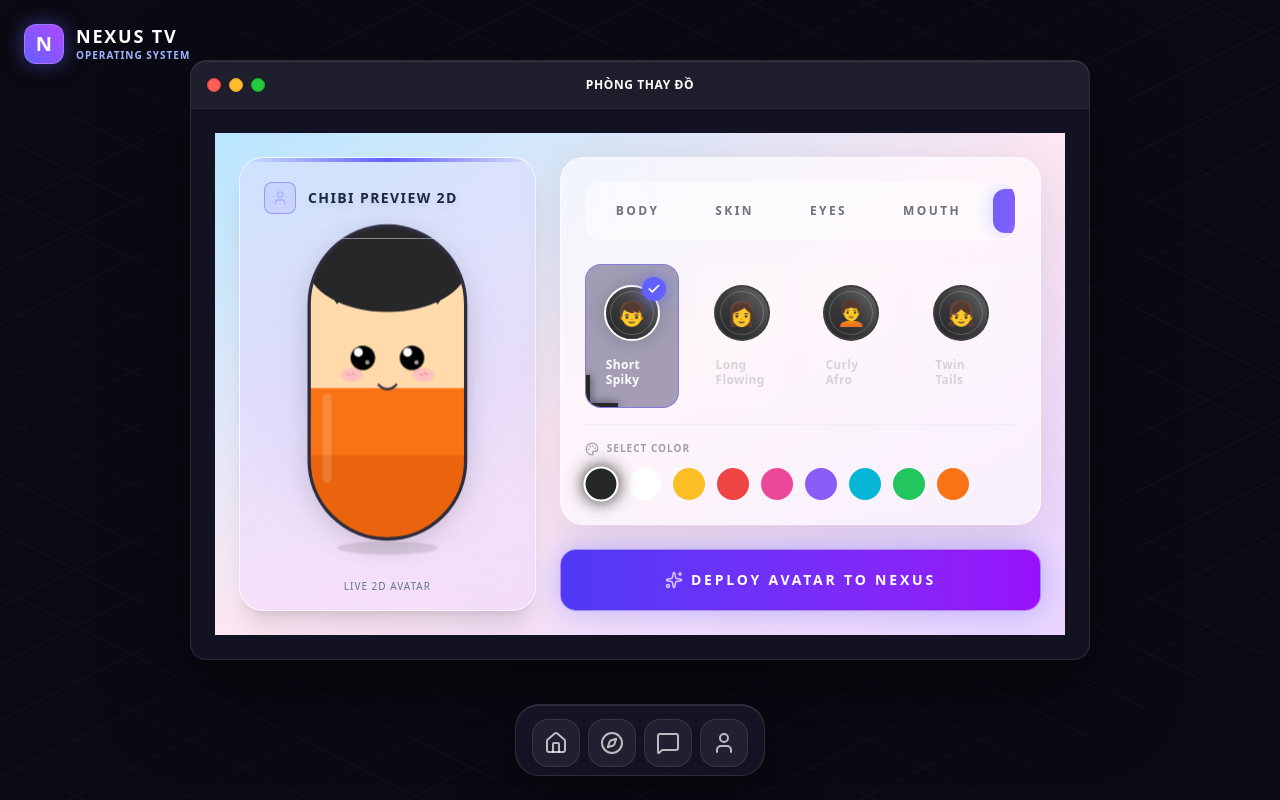
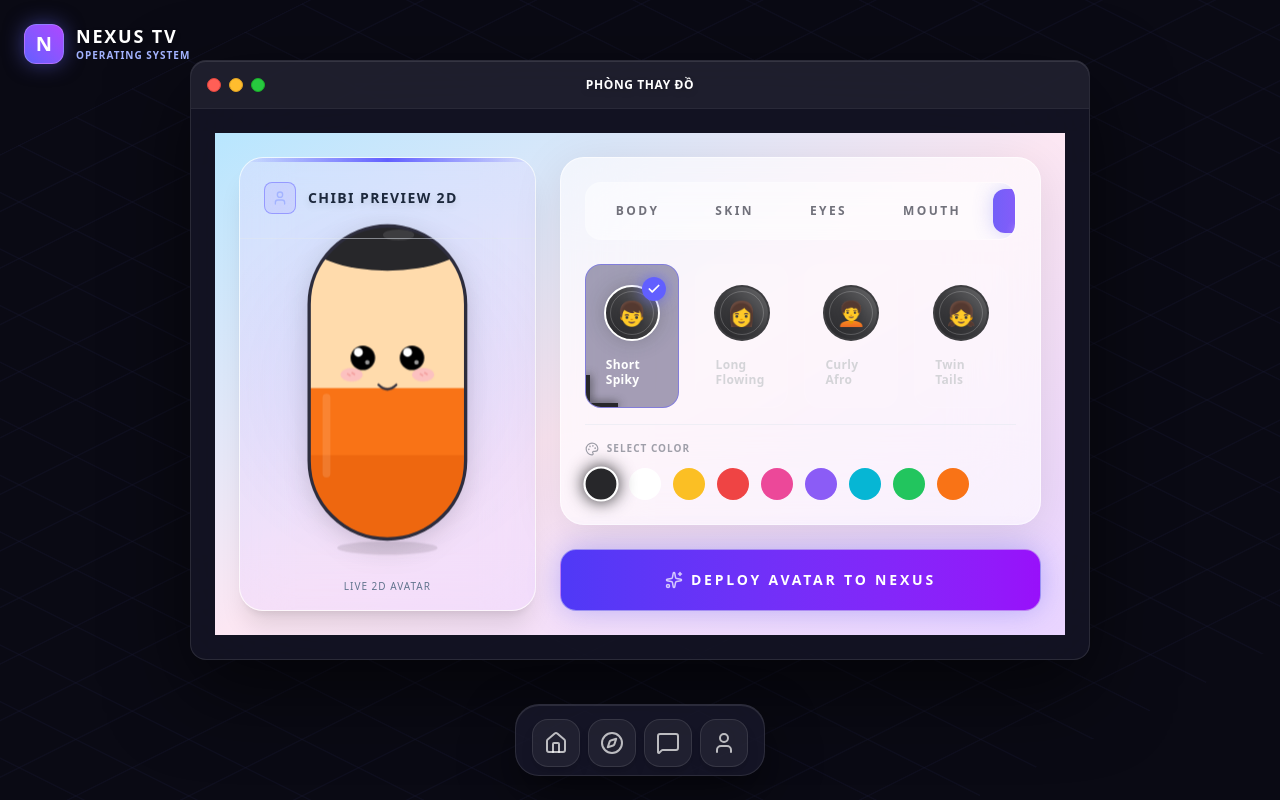
Before and after one commit to Tunglofichill/Nexus, a Next.js app: page /onboarding in a window 1280 px wide. Built offline with nearby package versions, Linux system fonts and the light colour scheme.

Commit message:
simplify: strip everything - just capsule with colors, tiny high hair cap, cute face, high forehead

```diff
--- a/src/components/Chibi2D.tsx
+++ b/src/components/Chibi2D.tsx
@@ -30,7 +30,6 @@ const darken = (hex: string, amt: number) => {
   const b = Math.max(0, Math.min(255, (n & 0xFF) - Math.round(255 * amt)))
   return '#' + ((1 << 24) + (r << 16) + (g << 8) + b).toString(16).slice(1)
 }
-const lighten = (hex: string, amt: number) => darken(hex, -amt)
 
 export default function Chibi2D({
   skinColor = '#ffdbac',
@@ -39,7 +38,6 @@ export default function Chibi2D({
   eyesId = 'eyes_normal',
   eyesColor = '#1a1a1a',
   mouthId = 'mouth_smile',
-  hairId = 'hair_short',
   accessoryId = 'acc_none',
   accessoryColor = '#a78bfa',
   decalsId = 'decal_none',
@@ -49,30 +47,17 @@ export default function Chibi2D({
 }: Chibi2DProps) {
   const rawId = useId()
   const uid = rawId.replace(/:/g, '')
+  const clothesDark = useMemo(() => darken(clothesColor, 0.15), [clothesColor])
 
-  const clothesDark = useMemo(() => darken(clothesColor, 0.15), [clothesColor])
-  const hairDark = useMemo(() => darken(hairColor, 0.15), [hairColor])
-  const hairLight = useMemo(() => lighten(hairColor, 0.12), [hairColor])
-
-  // Capsule dimensions (viewBox 200x340)
-  const W = 140       // capsule width
-  const R = W / 2      // corner radius = perfect semicircle
-  const H = 280        // capsule height
-  const CX = 100       // center X
-  const TOP = 30       // top Y
-  const SPLIT = 175    // where skin meets clothes (Y)
+  // Capsule: viewBox 200x340
+  const W = 140, R = 70, H = 280, CX = 100, TOP = 30
+  const SPLIT = 175  // skin | clothes divider
 
   return (
     <div className={`relative w-full h-full flex items-center justify-center ${className}`}>
       <style>{`
-        @keyframes cf-${uid} {
-          0%, 100% { transform: translateY(0); }
-          50% { transform: translateY(-6px); }
-        }
-        @keyframes cb-${uid} {
-          0%, 92%, 94%, 100% { transform: scaleY(1); }
-          93% { transform: scaleY(0.05); }
-        }
+        @keyframes cf-${uid} { 0%,100%{transform:translateY(0)} 50%{transform:translateY(-6px)} }
+        @keyframes cb-${uid} { 0%,92%,94%,100%{transform:scaleY(1)} 93%{transform:scaleY(0.05)} }
         .cf-${uid} { animation: cf-${uid} 3s ease-in-out infinite; }
         .cb-${uid} { animation: cb-${uid} 4s ease-in-out infinite; transform-origin: center 155px; }
       `}</style>
@@ -85,58 +70,20 @@ export default function Chibi2D({
           </clipPath>
         </defs>
 
-        {/* ── CAPSULE BODY ── */}
+        {/* ── CAPSULE ── */}
         <g clipPath={`url(#cap-${uid})`}>
-          {/* Top half = skin */}
+          {/* Skin (top) */}
           <rect x={CX - R} y={TOP} width={W} height={H} fill={skinColor} />
-          {/* Bottom half = clothes */}
+          {/* Clothes color (bottom) — just a flat color */}
           <rect x={CX - R} y={SPLIT} width={W} height={H - (SPLIT - TOP)} fill={clothesColor} />
-          {/* Clothes dark bottom gradient */}
-          <rect x={CX - R} y={SPLIT + 60} width={W} height={H - (SPLIT - TOP) - 60} fill={clothesDark} opacity="0.4" />
-          {/* Highlight stripe on clothes */}
-          <rect x={CX - R + 12} y={SPLIT + 5} width={8} height={80} rx={4} fill="#fff" opacity="0.15" />
+          <rect x={CX - R} y={SPLIT + 60} width={W} height={H - (SPLIT - TOP) - 60} fill={clothesDark} opacity="0.3" />
+          {/* Highlight stripe */}
+          <rect x={CX - R + 12} y={SPLIT + 5} width={7} height={75} rx={3.5} fill="#fff" opacity="0.12" />
 
-          {/* ── HAIR (inside capsule clip) ── */}
-          {hairId !== 'hair_bald' && (<>
-            {/* Base hair cap */}
-            <ellipse cx={CX} cy={TOP + 35} rx={R + 2} ry={42} fill={hairColor} />
-
-            {/* Bangs */}
-            {hairId === 'hair_short' && (<>
-              <path d={`M ${CX - 55} ${TOP + 55} C ${CX - 40} ${TOP + 25}, ${CX - 10} ${TOP + 10}, ${CX} ${TOP + 8} C ${CX + 10} ${TOP + 10}, ${CX + 40} ${TOP + 25}, ${CX + 55} ${TOP + 55} L ${CX + 45} ${TOP + 70} C ${CX + 30} ${TOP + 50}, ${CX + 10} ${TOP + 45}, ${CX} ${TOP + 48} C ${CX - 10} ${TOP + 45}, ${CX - 30} ${TOP + 50}, ${CX - 45} ${TOP + 70} Z`} fill={hairColor} />
-            </>)}
-            {(hairId === 'hair_long' || hairId === 'hair_ponytail' || hairId === 'hair_samurai') && (<>
-              <path d={`M ${CX - 58} ${TOP + 60} C ${CX - 45} ${TOP + 25}, ${CX - 15} ${TOP + 8}, ${CX} ${TOP + 5} C ${CX + 15} ${TOP + 8}, ${CX + 45} ${TOP + 25}, ${CX + 58} ${TOP + 60} L ${CX + 48} ${TOP + 80} C ${CX + 30} ${TOP + 55}, ${CX} ${TOP + 50}, ${CX - 30} ${TOP + 55}, ${CX - 48} ${TOP + 80} Z`} fill={hairColor} />
-              {/* Side strands */}
-              <rect x={CX - R - 2} y={TOP + 50} width={12} height={120} rx={6} fill={hairColor} />
-              <rect x={CX + R - 10} y={TOP + 50} width={12} height={120} rx={6} fill={hairColor} />
-            </>)}
-            {hairId === 'hair_twintails' && (<>
-              <path d={`M ${CX - 55} ${TOP + 55} C ${CX - 40} ${TOP + 20}, ${CX} ${TOP + 5}, ${CX + 40} ${TOP + 20} C ${CX + 55} ${TOP + 55}, ${CX + 48} ${TOP + 75}, ${CX - 48} ${TOP + 75} Z`} fill={hairColor} />
-              {/* Twin tails */}
-              <ellipse cx={CX - 58} cy={SPLIT - 15} rx={14} ry={50} fill={hairColor} />
-              <ellipse cx={CX + 58} cy={SPLIT - 15} rx={14} ry={50} fill={hairColor} />
-            </>)}
-            {hairId === 'hair_curly' && (<>
-              <circle cx={CX - 25} cy={TOP + 30} r={22} fill={hairColor} />
-              <circle cx={CX + 5} cy={TOP + 20} r={25} fill={hairColor} />
-              <circle cx={CX + 30} cy={TOP + 28} r={20} fill={hairColor} />
-              <circle cx={CX - 40} cy={TOP + 50} r={18} fill={hairColor} />
-              <circle cx={CX + 42} cy={TOP + 48} r={17} fill={hairColor} />
-            </>)}
-            {hairId === 'hair_mohawk' && (
-              <ellipse cx={CX} cy={TOP + 5} rx={16} ry={30} fill={hairColor} />
-            )}
-            {hairId === 'hair_messy' && (<>
-              <path d={`M ${CX - 55} ${TOP + 55} C ${CX - 40} ${TOP + 15}, ${CX} ${TOP}, ${CX + 40} ${TOP + 15} C ${CX + 55} ${TOP + 55}, ${CX + 50} ${TOP + 75}, ${CX - 50} ${TOP + 75} Z`} fill={hairColor} />
-              <path d={`M ${CX - 20} ${TOP + 5} L ${CX - 30} ${TOP - 15} L ${CX - 10} ${TOP + 2}`} fill={hairColor} />
-              <path d={`M ${CX + 10} ${TOP} L ${CX + 15} ${TOP - 18} L ${CX + 25} ${TOP + 5}`} fill={hairLight} />
-              <path d={`M ${CX + 35} ${TOP + 15} L ${CX + 48} ${TOP - 5} L ${CX + 42} ${TOP + 18}`} fill={hairColor} />
-            </>)}
-
-            {/* Hair shine */}
-            <ellipse cx={CX + 8} cy={TOP + 25} rx={12} ry={6} fill="#fff" opacity="0.12" transform="rotate(-15)" />
-          </>)}
+          {/* ── HAIR — just a small cap on the very top, HIGH forehead ── */}
+          <ellipse cx={CX} cy={TOP + 12} rx={R + 2} ry={28} fill={hairColor} />
+          {/* Hair shine */}
+          <ellipse cx={CX + 10} cy={TOP + 8} rx={14} ry={5} fill="#fff" opacity="0.1" />
         </g>
 
         {/* Capsule outline */}
@@ -144,29 +91,30 @@ export default function Chibi2D({
               fill="none" stroke="#2d2d3d" strokeWidth="3" />
 
         {/* ── FACE ── */}
-        {/* Eyes */}
         <g className={`cb-${uid}`}>
           {(eyesId === 'eyes_normal' || eyesId === 'eyes_big') && (<>
+            {/* Left eye */}
             <circle cx={CX - 22} cy={148} r={eyesId === 'eyes_big' ? 14 : 11} fill="#111" />
             <circle cx={CX - 22} cy={148} r={eyesId === 'eyes_big' ? 13 : 10} fill={eyesColor} />
             <circle cx={CX - 26} cy={143} r={eyesId === 'eyes_big' ? 5 : 4} fill="#fff" />
             <circle cx={CX - 18} cy={152} r={2} fill="#fff" opacity="0.6" />
+            {/* Right eye */}
             <circle cx={CX + 22} cy={148} r={eyesId === 'eyes_big' ? 14 : 11} fill="#111" />
             <circle cx={CX + 22} cy={148} r={eyesId === 'eyes_big' ? 13 : 10} fill={eyesColor} />
             <circle cx={CX + 18} cy={143} r={eyesId === 'eyes_big' ? 5 : 4} fill="#fff" />
             <circle cx={CX + 26} cy={152} r={2} fill="#fff" opacity="0.6" />
           </>)}
           {eyesId === 'eyes_closed' && (<>
-            <path d={`M ${CX - 33} 148 Q ${CX - 22} 157 ${CX - 11} 148`} fill="none" stroke="#111" strokeWidth="2.5" strokeLinecap="round" />
-            <path d={`M ${CX + 11} 148 Q ${CX + 22} 157 ${CX + 33} 148`} fill="none" stroke="#111" strokeWidth="2.5" strokeLinecap="round" />
+            <path d={`M ${CX-33} 148 Q ${CX-22} 157 ${CX-11} 148`} fill="none" stroke="#111" strokeWidth="2.5" strokeLinecap="round" />
+            <path d={`M ${CX+11} 148 Q ${CX+22} 157 ${CX+33} 148`} fill="none" stroke="#111" strokeWidth="2.5" strokeLinecap="round" />
           </>)}
           {eyesId === 'eyes_angry' && (<>
-            <line x1={CX - 32} y1={142} x2={CX - 12} y2={148} stroke="#111" strokeWidth="3" strokeLinecap="round" />
-            <circle cx={CX - 22} cy={152} r={8} fill={eyesColor} />
-            <circle cx={CX - 24} cy={150} r={3} fill="#fff" />
-            <line x1={CX + 12} y1={148} x2={CX + 32} y2={142} stroke="#111" strokeWidth="3" strokeLinecap="round" />
-            <circle cx={CX + 22} cy={152} r={8} fill={eyesColor} />
-            <circle cx={CX + 20} cy={150} r={3} fill="#fff" />
+            <line x1={CX-32} y1={142} x2={CX-12} y2={148} stroke="#111" strokeWidth="3" strokeLinecap="round" />
+            <circle cx={CX-22} cy={152} r={8} fill={eyesColor} />
+            <circle cx={CX-24} cy={150} r={3} fill="#fff" />
+            <line x1={CX+12} y1={148} x2={CX+32} y2={142} stroke="#111" strokeWidth="3" strokeLinecap="round" />
+            <circle cx={CX+22} cy={152} r={8} fill={eyesColor} />
+            <circle cx={CX+20} cy={150} r={3} fill="#fff" />
           </>)}
           {eyesId === 'eyes_star' && (<>
             <polygon points={`${CX-22},135 ${CX-19},144 ${CX-10},144 ${CX-17},149 ${CX-15},158 ${CX-22},153 ${CX-29},158 ${CX-27},149 ${CX-34},144 ${CX-25},144`} fill={eyesColor} />
@@ -176,47 +124,47 @@ export default function Chibi2D({
 
         {/* Blush */}
         <ellipse cx={CX - 32} cy={163} rx={10} ry={6} fill="#f9a8d4" opacity="0.5" />
-        <line x1={CX - 36} y1={162} x2={CX - 33} y2={164} stroke="#e88" strokeWidth="1.5" opacity="0.6" />
-        <line x1={CX - 32} y1={161} x2={CX - 29} y2={163} stroke="#e88" strokeWidth="1.5" opacity="0.6" />
+        <line x1={CX-36} y1={162} x2={CX-33} y2={164} stroke="#e88" strokeWidth="1.5" opacity="0.6" />
+        <line x1={CX-32} y1={161} x2={CX-29} y2={163} stroke="#e88" strokeWidth="1.5" opacity="0.6" />
         <ellipse cx={CX + 32} cy={163} rx={10} ry={6} fill="#f9a8d4" opacity="0.5" />
-        <line x1={CX + 29} y1={162} x2={CX + 32} y2={164} stroke="#e88" strokeWidth="1.5" opacity="0.6" />
-        <line x1={CX + 33} y1={161} x2={CX + 36} y2={163} stroke="#e88" strokeWidth="1.5" opacity="0.6" />
+        <line x1={CX+29} y1={162} x2={CX+32} y2={164} stroke="#e88" strokeWidth="1.5" opacity="0.6" />
+        <line x1={CX+33} y1={161} x2={CX+36} y2={163} stroke="#e88" strokeWidth="1.5" opacity="0.6" />
 
         {/* Mouth */}
-        {mouthId === 'mouth_smile' && <path d={`M ${CX - 8} 172 Q ${CX} 180 ${CX + 8} 172`} fill="none" stroke="#2d2d3d" strokeWidth="2" strokeLinecap="round" />}
+        {mouthId === 'mouth_smile' && <path d={`M ${CX-8} 172 Q ${CX} 180 ${CX+8} 172`} fill="none" stroke="#2d2d3d" strokeWidth="2" strokeLinecap="round" />}
         {mouthId === 'mouth_open' && <ellipse cx={CX} cy={174} rx={6} ry={8} fill="#c0392b" stroke="#2d2d3d" strokeWidth="1.5" />}
-        {mouthId === 'mouth_sad' && <path d={`M ${CX - 8} 178 Q ${CX} 170 ${CX + 8} 178`} fill="none" stroke="#2d2d3d" strokeWidth="2" strokeLinecap="round" />}
-        {mouthId === 'mouth_cat' && <path d={`M ${CX - 8} 174 Q ${CX - 4} 178 ${CX} 174 Q ${CX + 4} 178 ${CX + 8} 174`} fill="none" stroke="#2d2d3d" strokeWidth="2" strokeLinecap="round" />}
+        {mouthId === 'mouth_sad' && <path d={`M ${CX-8} 178 Q ${CX} 170 ${CX+8} 178`} fill="none" stroke="#2d2d3d" strokeWidth="2" strokeLinecap="round" />}
+        {mouthId === 'mouth_cat' && <path d={`M ${CX-8} 174 Q ${CX-4} 178 ${CX} 174 Q ${CX+4} 178 ${CX+8} 174`} fill="none" stroke="#2d2d3d" strokeWidth="2" strokeLinecap="round" />}
         {mouthId === 'mouth_vampire' && (<>
-          <path d={`M ${CX - 6} 174 L ${CX + 6} 174`} stroke="#2d2d3d" strokeWidth="1.5" strokeLinecap="round" />
-          <polygon points={`${CX - 4},174 ${CX - 2},181 ${CX},174`} fill="#fff" />
-          <polygon points={`${CX},174 ${CX + 2},181 ${CX + 4},174`} fill="#fff" />
+          <path d={`M ${CX-6} 174 L ${CX+6} 174`} stroke="#2d2d3d" strokeWidth="1.5" strokeLinecap="round" />
+          <polygon points={`${CX-4},174 ${CX-2},181 ${CX},174`} fill="#fff" />
+          <polygon points={`${CX},174 ${CX+2},181 ${CX+4},174`} fill="#fff" />
         </>)}
 
         {/* Decals */}
-        {decalsId === 'decal_scar' && <path d={`M ${CX - 30} 130 L ${CX - 20} 155 M ${CX - 28} 140 L ${CX - 22} 138`} stroke={decalsColor} strokeWidth="2" strokeLinecap="round" />}
+        {decalsId === 'decal_scar' && <path d={`M ${CX-30} 130 L ${CX-20} 155 M ${CX-28} 140 L ${CX-22} 138`} stroke={decalsColor} strokeWidth="2" strokeLinecap="round" />}
         {decalsId === 'decal_freckles' && (<>
-          <circle cx={CX - 28} cy={160} r={1.5} fill="#b45309" opacity="0.5" />
-          <circle cx={CX - 34} cy={157} r={1.5} fill="#b45309" opacity="0.5" />
-          <circle cx={CX + 28} cy={160} r={1.5} fill="#b45309" opacity="0.5" />
-          <circle cx={CX + 34} cy={157} r={1.5} fill="#b45309" opacity="0.5" />
+          <circle cx={CX-28} cy={160} r={1.5} fill="#b45309" opacity="0.5" />
+          <circle cx={CX-34} cy={157} r={1.5} fill="#b45309" opacity="0.5" />
+          <circle cx={CX+28} cy={160} r={1.5} fill="#b45309" opacity="0.5" />
+          <circle cx={CX+34} cy={157} r={1.5} fill="#b45309" opacity="0.5" />
         </>)}
 
-        {/* ── ACCESSORIES (outside capsule) ── */}
+        {/* Accessories (outside capsule) */}
         {accessoryId === 'acc_catears' && (<>
-          <path d={`M ${CX - 40} ${TOP + 25} L ${CX - 28} ${TOP - 10} L ${CX - 15} ${TOP + 20}`} fill="#fbcfe8" stroke="#f472b6" strokeWidth="2" strokeLinejoin="round" />
-          <path d={`M ${CX + 15} ${TOP + 20} L ${CX + 28} ${TOP - 10} L ${CX + 40} ${TOP + 25}`} fill="#fbcfe8" stroke="#f472b6" strokeWidth="2" strokeLinejoin="round" />
+          <path d={`M ${CX-40} ${TOP+25} L ${CX-28} ${TOP-10} L ${CX-15} ${TOP+20}`} fill="#fbcfe8" stroke="#f472b6" strokeWidth="2" strokeLinejoin="round" />
+          <path d={`M ${CX+15} ${TOP+20} L ${CX+28} ${TOP-10} L ${CX+40} ${TOP+25}`} fill="#fbcfe8" stroke="#f472b6" strokeWidth="2" strokeLinejoin="round" />
         </>)}
         {accessoryId === 'acc_halo' && (
-          <ellipse cx={CX} cy={TOP - 5} rx={30} ry={8} fill="none" stroke={accessoryColor} strokeWidth="4" opacity="0.7" />
+          <ellipse cx={CX} cy={TOP-5} rx={30} ry={8} fill="none" stroke={accessoryColor} strokeWidth="4" opacity="0.7" />
         )}
         {accessoryId === 'acc_crown' && (
-          <path d={`M ${CX - 25} ${TOP + 15} L ${CX - 15} ${TOP - 8} L ${CX} ${TOP + 5} L ${CX + 15} ${TOP - 8} L ${CX + 25} ${TOP + 15} Z`} fill="#fbbf24" stroke="#d97706" strokeWidth="1.5" />
+          <path d={`M ${CX-25} ${TOP+15} L ${CX-15} ${TOP-8} L ${CX} ${TOP+5} L ${CX+15} ${TOP-8} L ${CX+25} ${TOP+15} Z`} fill="#fbbf24" stroke="#d97706" strokeWidth="1.5" />
         )}
         {accessoryId === 'acc_shades' && (<>
-          <rect x={CX - 38} y={142} width={28} height={16} rx={4} fill="#111" opacity="0.9" />
-          <rect x={CX + 10} y={142} width={28} height={16} rx={4} fill="#111" opacity="0.9" />
-          <line x1={CX - 10} y1={150} x2={CX + 10} y2={150} stroke="#333" strokeWidth="2" />
+          <rect x={CX-38} y={142} width={28} height={16} rx={4} fill="#111" opacity="0.9" />
+          <rect x={CX+10} y={142} width={28} height={16} rx={4} fill="#111" opacity="0.9" />
+          <line x1={CX-10} y1={150} x2={CX+10} y2={150} stroke="#333" strokeWidth="2" />
         </>)}
 
         {/* Ground shadow */}
```
